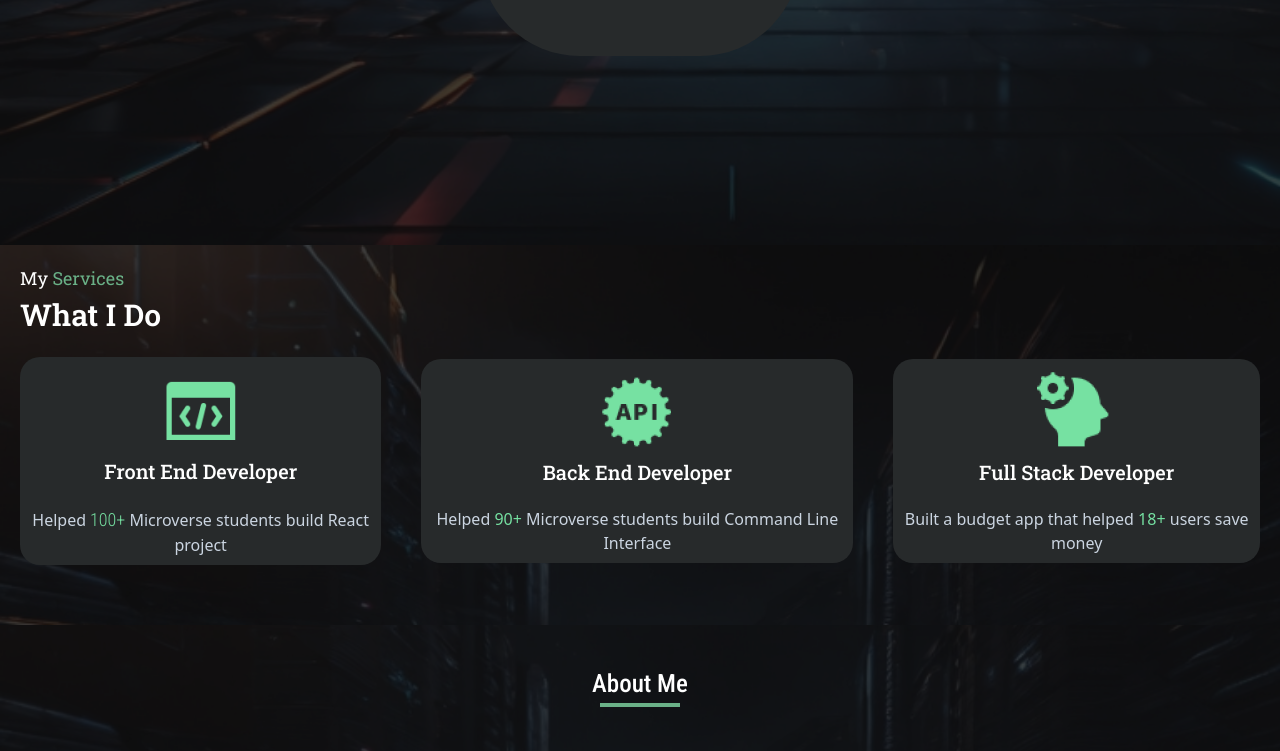
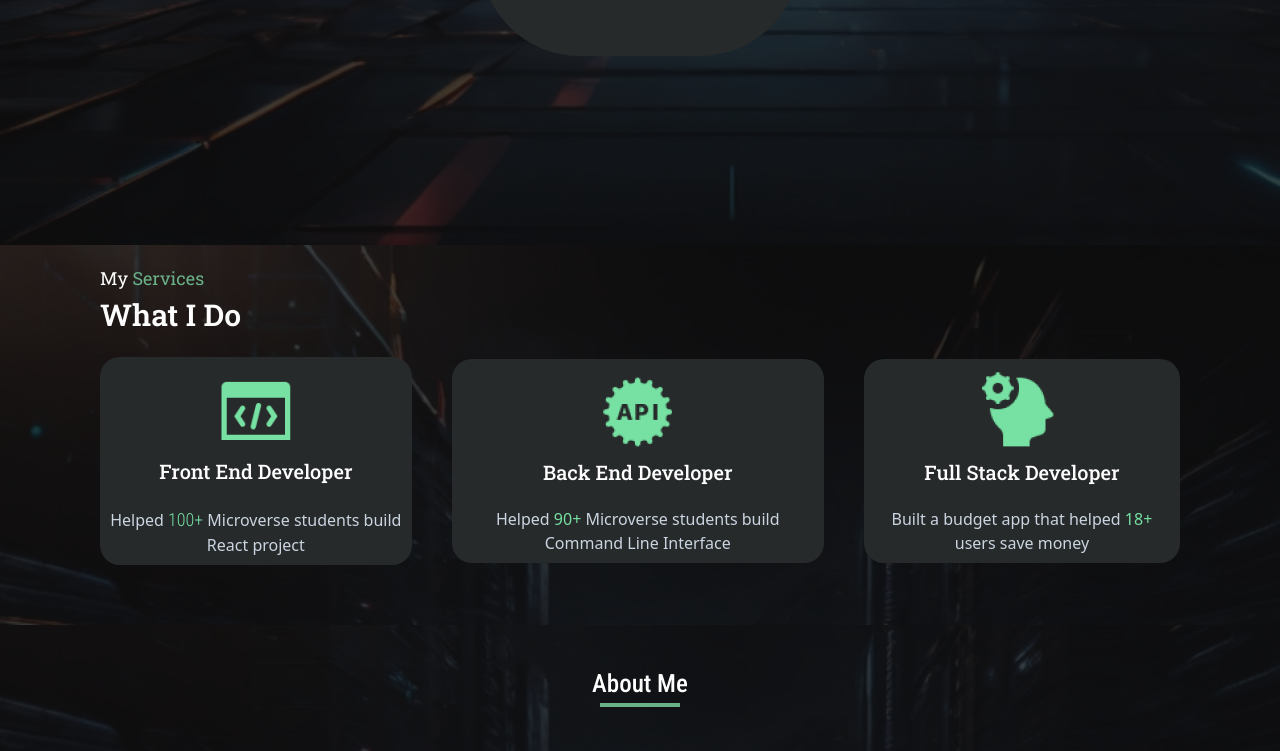
Before and after one commit to Ayokunnumi1/ayokunnumi-portfolio, a JavaScript app: page / in a window 1280 px wide. Shown: the part 555-1306 px from the top of the page. Built offline with nearby package versions, Linux system fonts and the light colour scheme; the HTML template or start-up script is replaced by a standard one.

Commit message:
Add padding in my services section for medium & large screen

```diff
--- a/src/component/MyServices.js
+++ b/src/component/MyServices.js
@@ -6,7 +6,7 @@ import FullStackImg from "../assets/images/fullStack.png";
 const MyServices = () => {
   return (
     <section className="bg-home-pg-bg-image bg-no-repeat bg-cover text-white pb-10">
-      <div className="relative z-10">
+      <div className="relative z-10 md:px-10 lg:px-20">
         <h3 className="myServices px-5 pt-5">
           <span>My </span>
           <span className="text-custom-green">Services</span>
```
